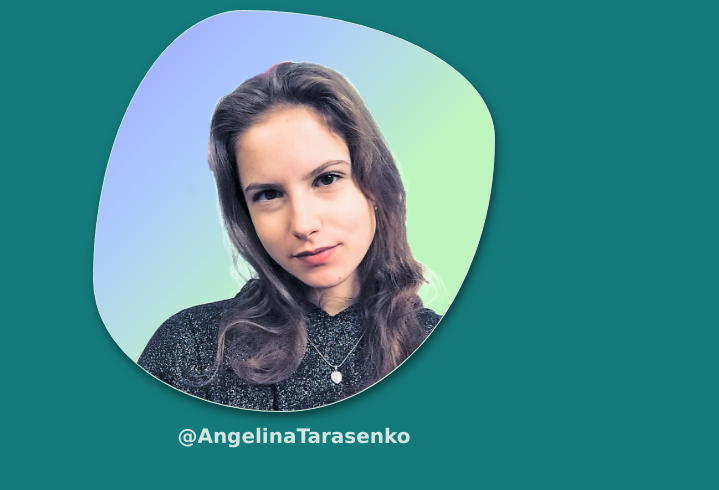
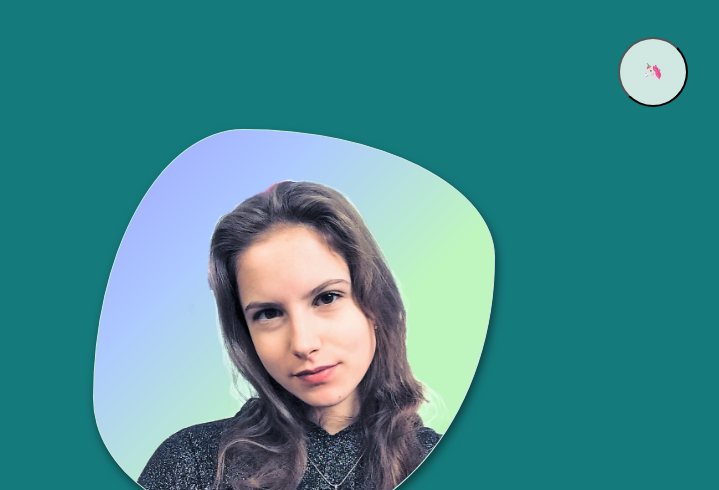
Before and after one commit to DanilaQA/DanilaQA.github.io, a plain HTML site: page index.html in a window 1280 px wide. Shown: the top 490 px of the page, without its empty margins (346-1065 px from the left). Drawn offline with nearby package versions, Linux system fonts and the light colour scheme.

Commit message:
Update index.html

```diff
--- a/index.html
+++ b/index.html
@@ -15,6 +15,11 @@
   <link rel="stylesheet" href="styles.css">
 
 </head>
+  <header>
+        <button type = "button" class="button-link" href="#"> &#129412;
+            <script type="text/javascript" src="app.js"></script>
+          </button>
+    </header>
 <body>
     <div class="container">
         <div class="image-container">
```
